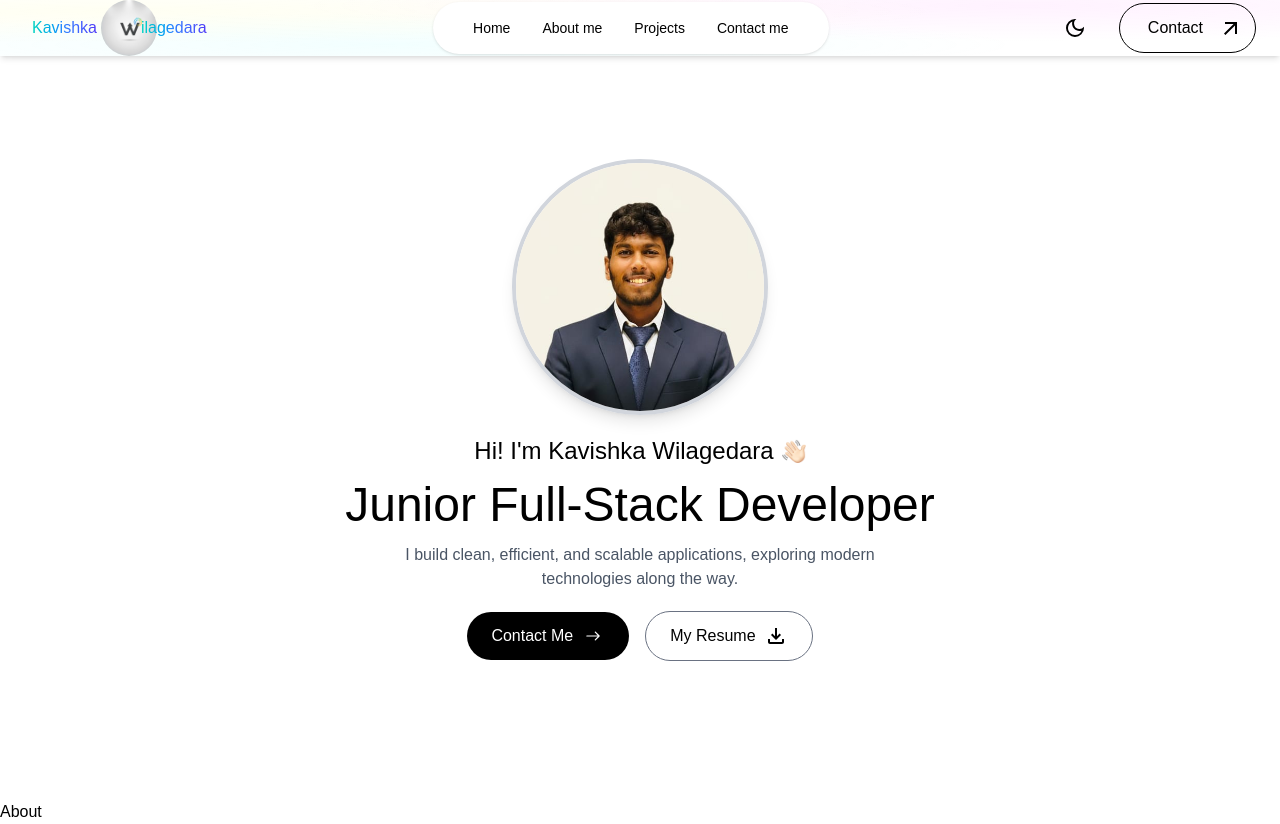
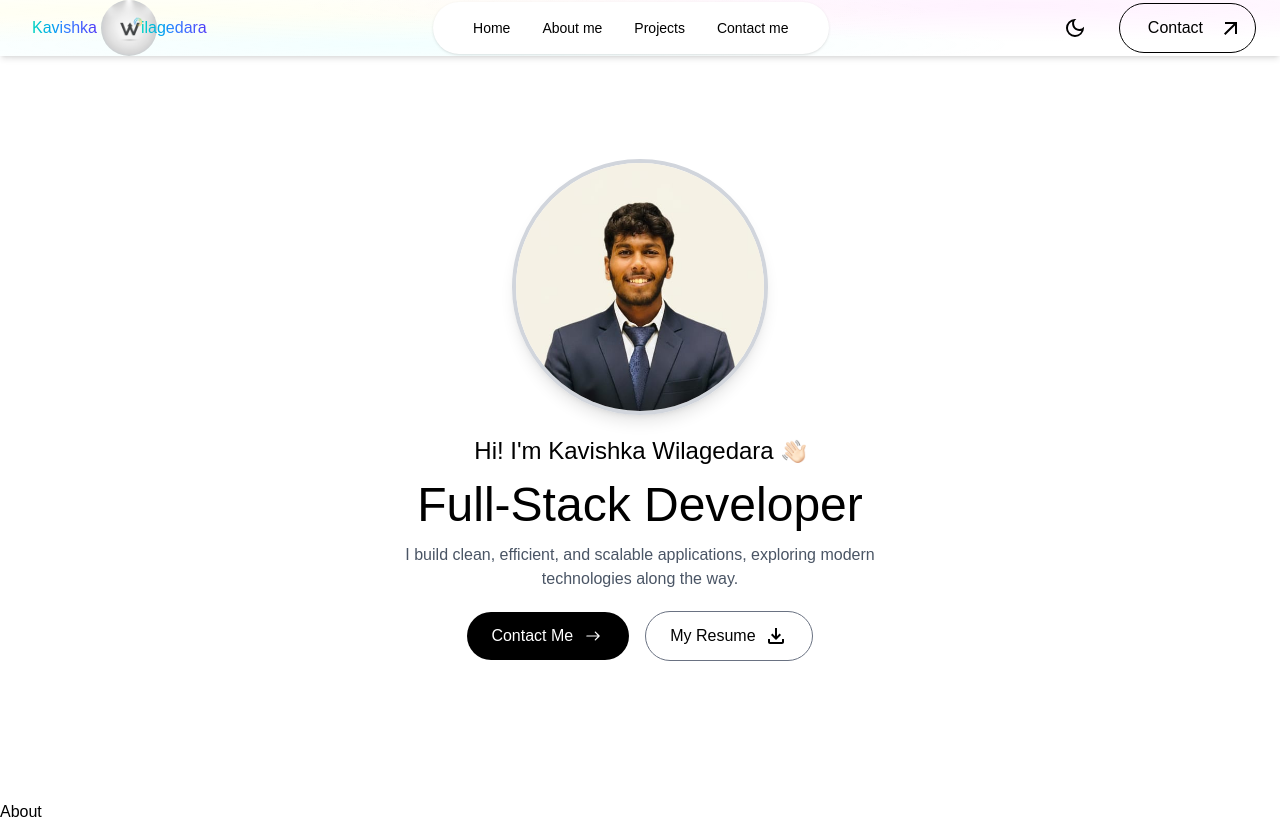
Before and after one commit to kavishka-wilagedara/my-portfolio, a React (Vite) app: page / in a window 1280 px wide. Built offline with nearby package versions, Linux system fonts and the light colour scheme.

Commit message:
change content of home page

```diff
--- a/src/sections/Home.jsx
+++ b/src/sections/Home.jsx
@@ -28,7 +28,7 @@ const Home = () => {
       </div>
       {/* Role */}
       <h1 className="text-3xl sm:text-5xl leading-tight mt-2">
-        Junior Full-Stack Developer
+        Full-Stack Developer
       </h1>
       {/* Description */}
       <p className="text-gray-600 text-sm md:text-base mt-2 max-w-lg">
```
